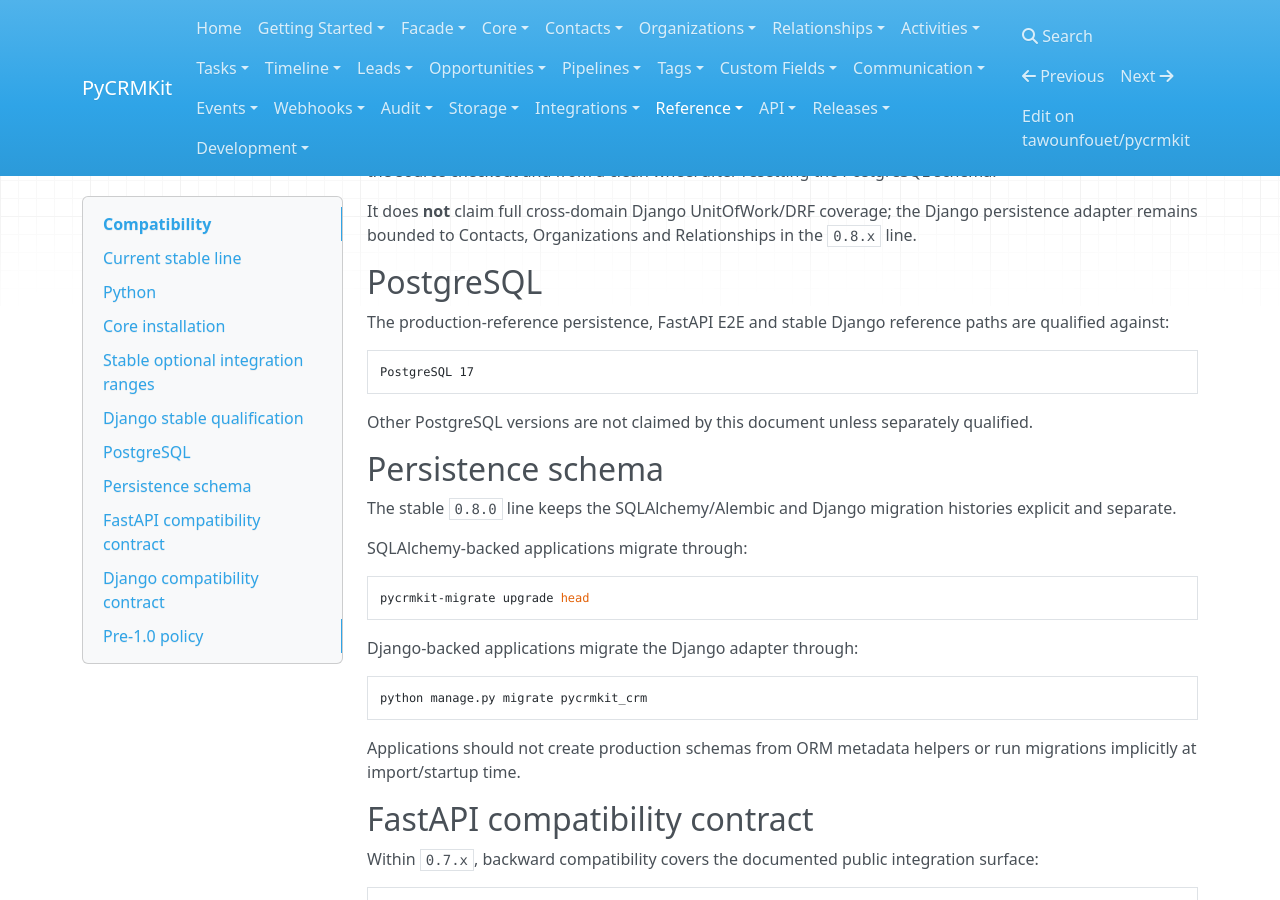
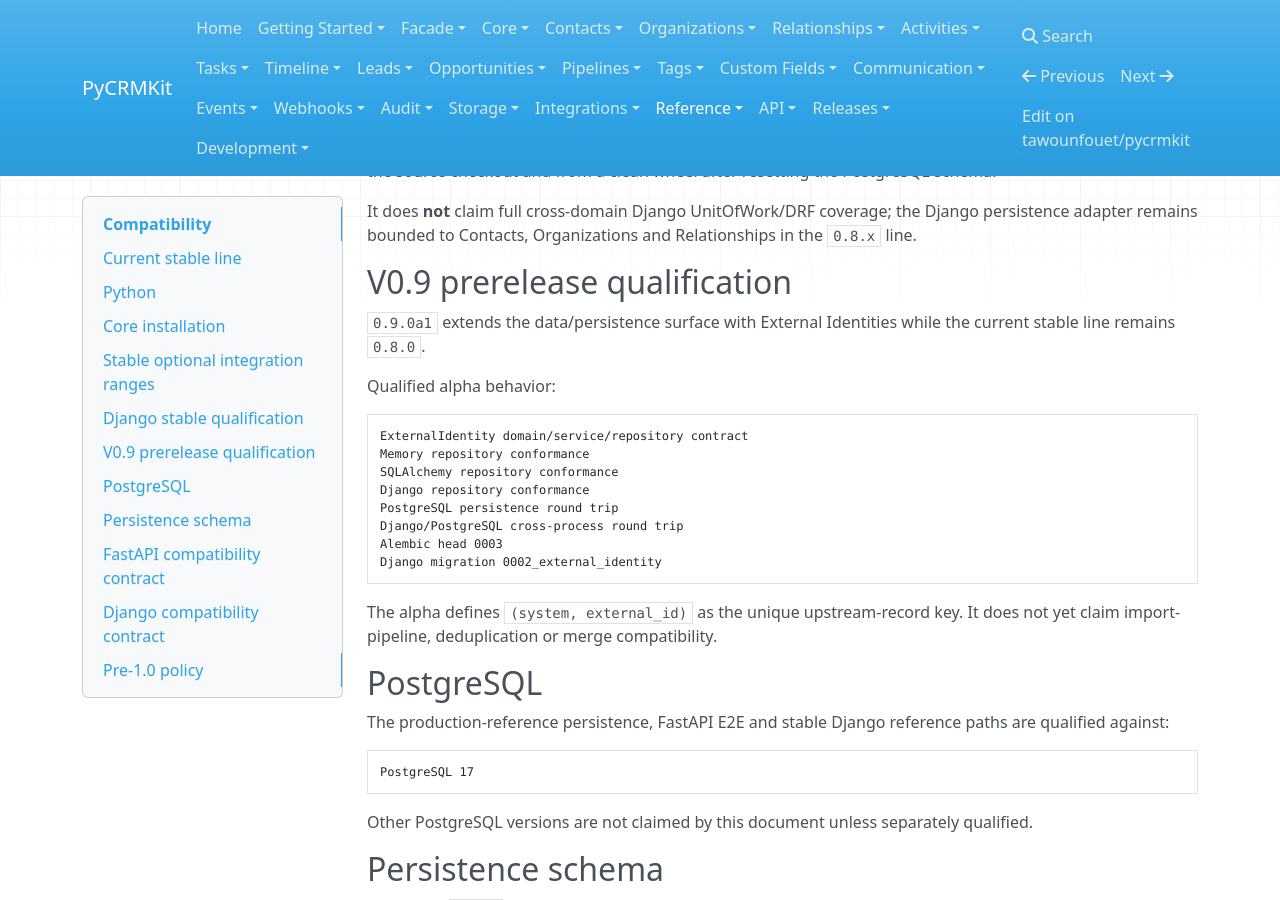
Before and after one commit to tawounfouet/pycrmkit, an MkDocs documentation site: the page built from docs/reference/compatibility.md, in a window 1280 px wide and 900 px high, scrolled down 1401 px. Built offline with MkDocs 1.6.1, drawn with Linux system fonts in a browser that asks for light colours; nearby versions of some CDN libraries.

Commit message:
docs: record 0.9.0a1 compatibility evidence

````diff
--- a/docs/reference/compatibility.md
+++ b/docs/reference/compatibility.md
@@ -78,6 +78,25 @@
 It does **not** claim full cross-domain Django UnitOfWork/DRF coverage; the
 Django persistence adapter remains bounded to Contacts, Organizations and
 Relationships in the `0.8.x` line.
+
+## V0.9 prerelease qualification
+
+`0.9.0a1` extends the data/persistence surface with External Identities while the current stable line remains `0.8.0`.
+
+Qualified alpha behavior:
+
+```text
+ExternalIdentity domain/service/repository contract
+Memory repository conformance
+SQLAlchemy repository conformance
+Django repository conformance
+PostgreSQL persistence round trip
+Django/PostgreSQL cross-process round trip
+Alembic head 0003
+Django migration 0002_external_identity
+```
+
+The alpha defines `(system, external_id)` as the unique upstream-record key. It does not yet claim import-pipeline, deduplication or merge compatibility.
 
 ## PostgreSQL
 
````
